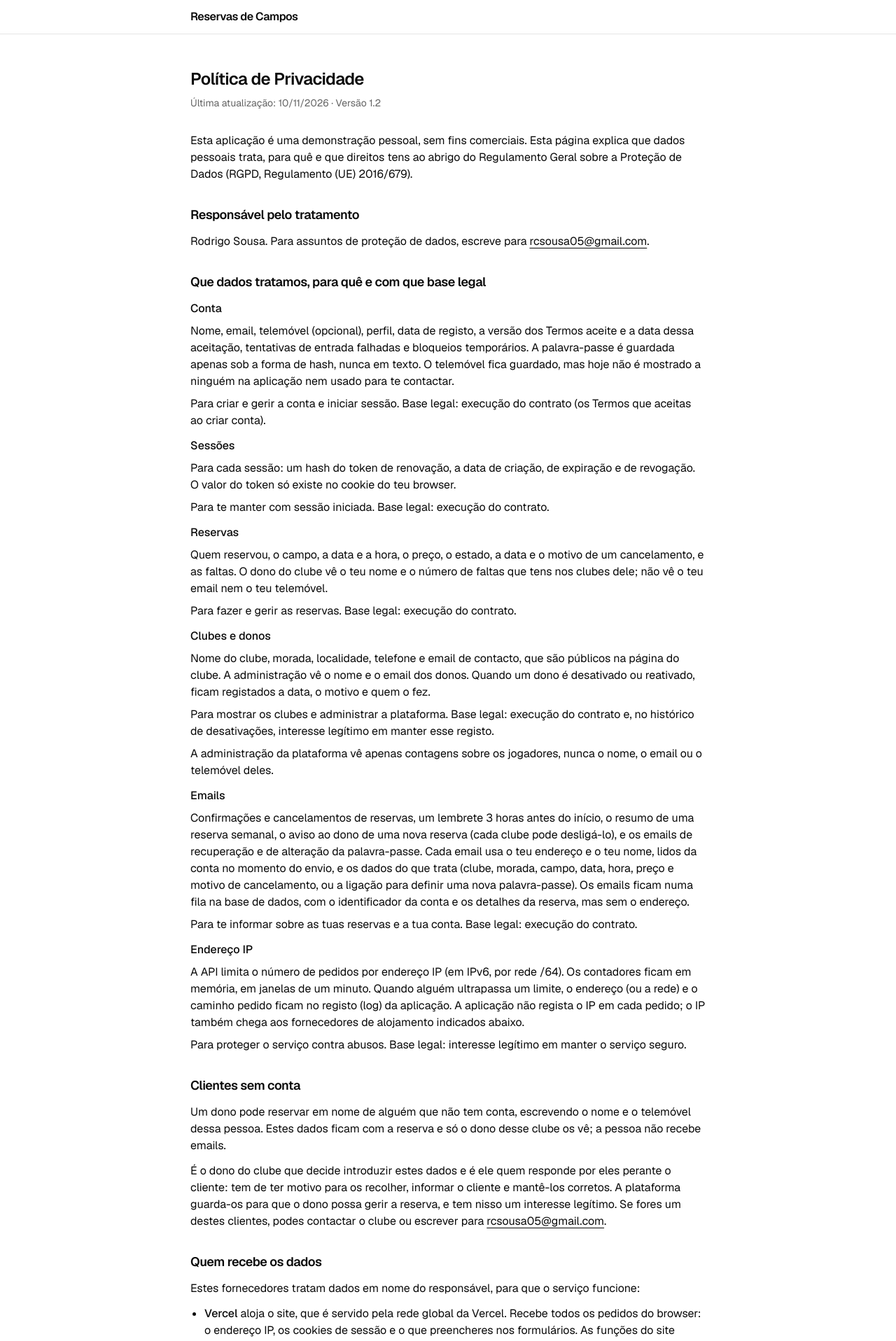
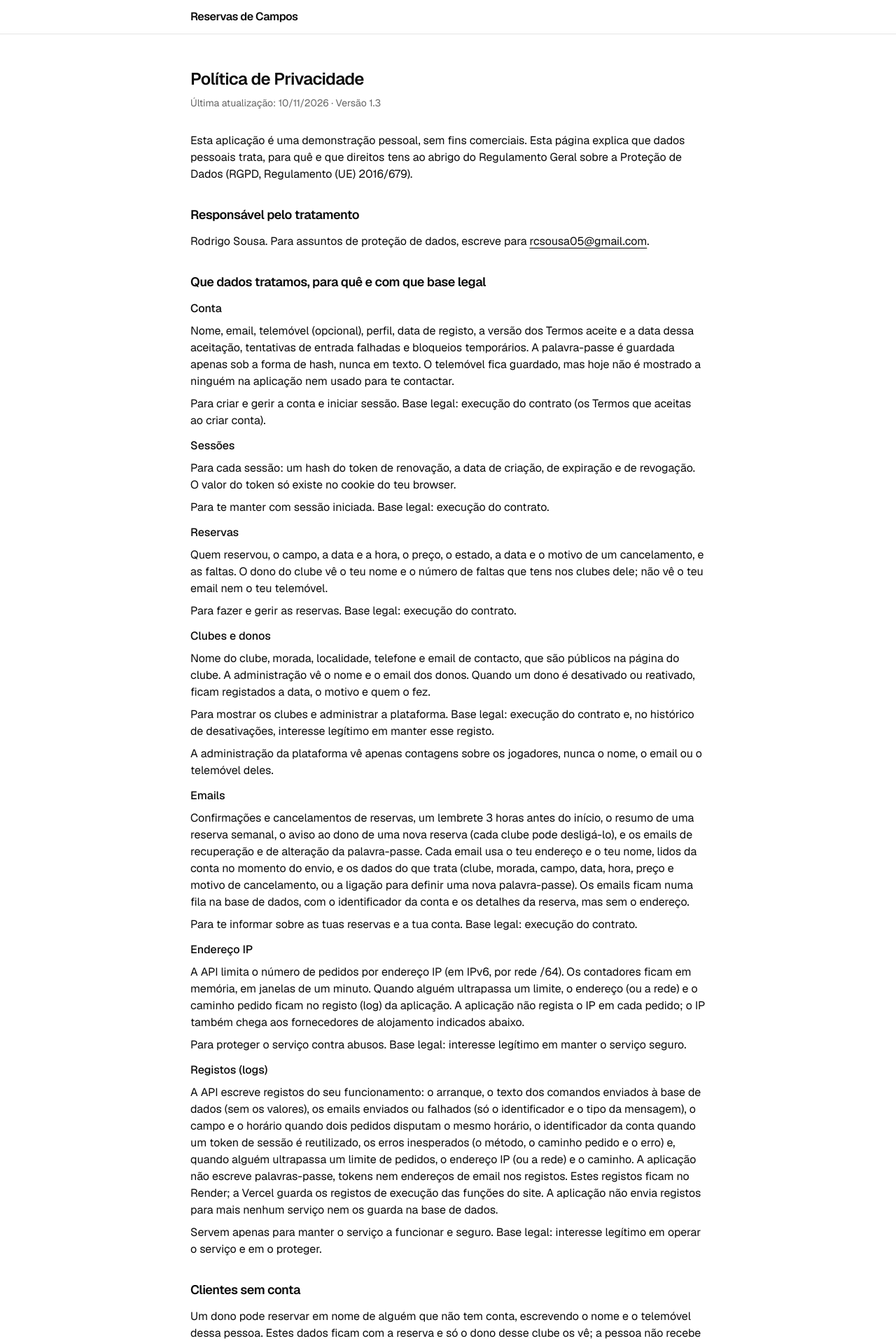
Before and after one commit to rodrigo4sousa/SportsEstablishments, a Next.js app in the folder frontend/: page /privacy in a window 1280 px wide. Shown: the top 1916 px of the page at 70% size. Built offline with nearby package versions, Linux system fonts and the light colour scheme.

Commit message:
chore: log retention in the privacy policy
The privacy policy (version 1.3) states what the API logs, where and for how long on the free plans (Render 7 days, Vercel runtime logs 1 hour). Nothing is left to confirm.

```diff
--- a/frontend/src/app/(legal)/privacy/page.tsx
+++ b/frontend/src/app/(legal)/privacy/page.tsx
@@ -77,6 +77,20 @@ export default function Page() {
             aplicação não regista o IP em cada pedido; o IP também chega aos fornecedores de alojamento indicados abaixo.
           </p>
           <p>Para proteger o serviço contra abusos. Base legal: interesse legítimo em manter o serviço seguro.</p>
+        </LegalSubsection>
+
+        <LegalSubsection title="Registos (logs)">
+          <p>
+            A API escreve registos do seu funcionamento: o arranque, o texto dos comandos enviados à base de dados (sem os valores), os emails
+            enviados ou falhados (só o identificador e o tipo da mensagem), o campo e o horário quando dois pedidos disputam o mesmo horário, o
+            identificador da conta quando um token de sessão é reutilizado, os erros inesperados (o método, o caminho pedido e o erro) e, quando
+            alguém ultrapassa um limite de pedidos, o endereço IP (ou a rede) e o caminho. A aplicação não escreve palavras-passe, tokens nem
+            endereços de email nos registos. Estes registos ficam no Render; a Vercel guarda os registos de execução das funções do site. A
+            aplicação não envia registos para mais nenhum serviço nem os guarda na base de dados.
+          </p>
+          <p>
+            Servem apenas para manter o serviço a funcionar e seguro. Base legal: interesse legítimo em operar o serviço e em o proteger.
+          </p>
         </LegalSubsection>
       </LegalSection>
 
@@ -164,7 +178,10 @@ export default function Page() {
             mudam de estado.
           </li>
           <li>Os contadores de pedidos por IP duram um minuto e perdem-se quando a API reinicia.</li>
-          <li>O tempo durante o qual os registos (logs) ficam guardados no Render e na Vercel está a confirmar.</li>
+          <li>
+            Os registos (logs) ficam disponíveis durante 7 dias no Render (plano Hobby) e os registos de execução da Vercel ficam guardados
+            durante 1 hora (plano Hobby), segundo a documentação de cada fornecedor.
+          </li>
           <li>Não são feitas cópias de segurança da base de dados.</li>
         </LegalList>
       </LegalSection>
--- a/frontend/src/features/legal/legal-info.ts
+++ b/frontend/src/features/legal/legal-info.ts
@@ -2,7 +2,7 @@
  * T07: the one place for what identifies the Terms and the Privacy Policy. Change the version and the date whenever either text
  * changes: the version is what the sign-up form sends and the API stores with each new account.
  */
-export const LEGAL_VERSION = "1.2";
+export const LEGAL_VERSION = "1.3";
 
 /** A date key (`YYYY-MM-DD`), shown with `formatDateKey`. */
 export const LEGAL_LAST_UPDATED = "2026-11-10";
```
Also changed, not shown: 3 other files (tests, documents, lock files or other folders).
